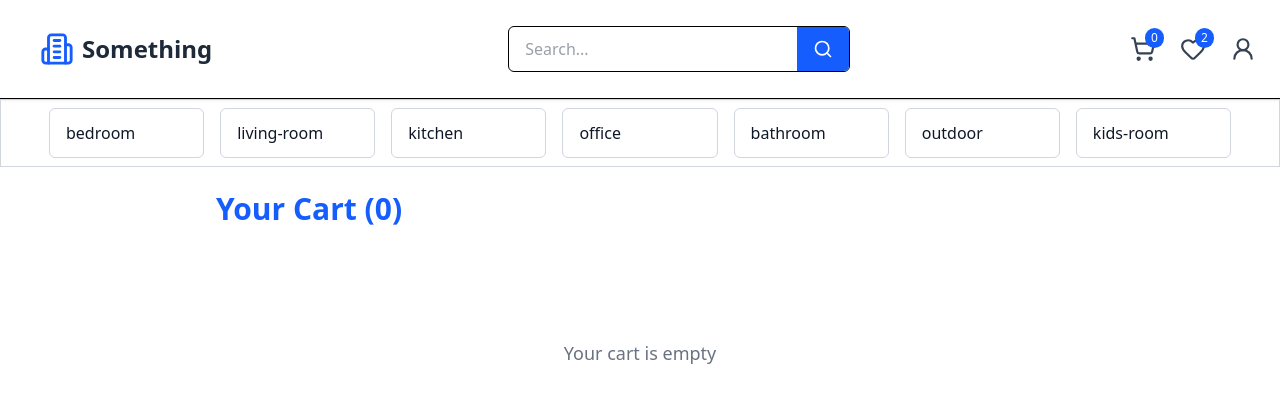
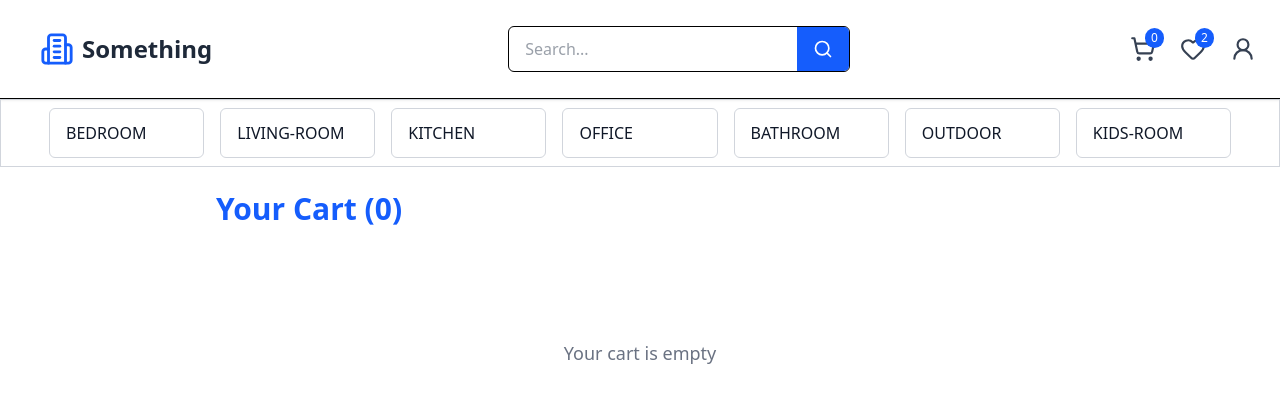
Before and after one commit to anojpradhan/furniture, a React (Vite) app: page /cart in a window 1280 px wide. Shown: the top 402 px of the page. Built offline with nearby package versions, Linux system fonts and the light colour scheme.

Commit message:
Uppercase

```diff
--- a/src/components/Dropdown.jsx
+++ b/src/components/Dropdown.jsx
@@ -20,7 +20,7 @@ const Dropdown = ({ lists }) => {
     >
       <button
         type="button"
-        className="w-full px-4 py-3 text-left font-medium hover:bg-blue-600 hover:text-white transition focus:outline-none focus-visible:ring-2 focus-visible:ring-blue-500 rounded-md"
+        className="w-full px-4 py-3 text-left font-medium hover:bg-blue-600 uppercase  hover:text-white transition focus:outline-none focus-visible:ring-2 focus-visible:ring-blue-500 rounded-md"
       >
         {lists.title}
       </button>
@@ -36,7 +36,7 @@ const Dropdown = ({ lists }) => {
             role="menuitem"
             tabIndex={-1}
             key={i}
-            className="px-4 py-2 text-gray-900 hover:bg-blue-600 hover:text-white transition cursor-pointer rounded-md"
+            className="px-4 py-2 text-gray-900 hover:bg-blue-600 uppercase hover:text-white transition cursor-pointer rounded-md"
             onClick={(e) => handleTypeClick(type, e)}
           >
             {type}
--- a/src/components/Pages/Shop.jsx
+++ b/src/components/Pages/Shop.jsx
@@ -62,7 +62,7 @@ const Shop = () => {
                 onClick={() =>
                   navigate(`/category/${categoryId}/${createSlug(type)}`)
                 }
-                className="px-5 py-2 border border-blue-500 rounded-md text-blue-600 hover:bg-blue-600 hover:text-white focus:outline-none focus:ring-2 focus:ring-blue-400 transition"
+                className="px-5 py-2 uppercase border border-blue-500 rounded-md text-blue-600 hover:bg-blue-600 hover:text-white focus:outline-none focus:ring-2 focus:ring-blue-400 transition"
                 type="button"
               >
                 {type}
```
